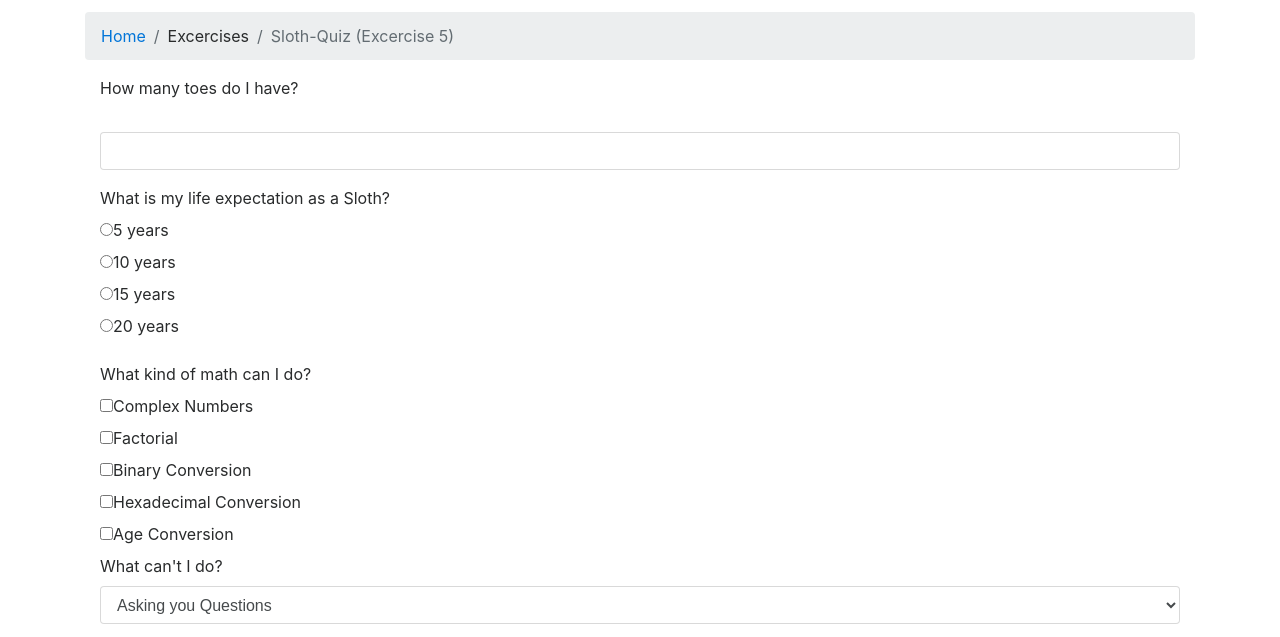
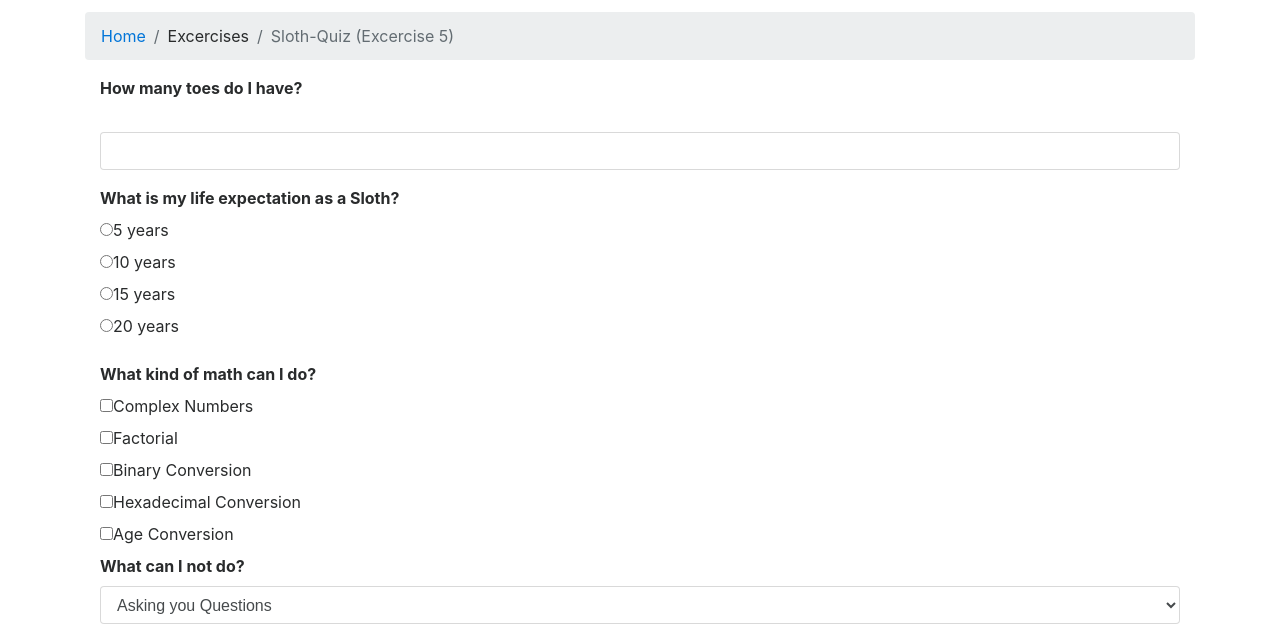
Before and after one commit to SEBHN/SlothHomepage, a website: page excercise-quiz.html in a window 1280 px wide. Shown: the part 152-789 px from the top of the page. Drawn offline with Linux system fonts and the light colour scheme.

Commit message:
make questions bold

```diff
--- a/excercise-quiz.html
+++ b/excercise-quiz.html
@@ -117,13 +117,13 @@ function checkQuiz() {
 <div class="container-fluid">
 
 
-<label for="q1">How many toes do I have?</label>
+<label for="q1"><b>How many toes do I have?</b></label>
 <div class="form-group">
   <input type="number" class="form-control" id="q1">
 </div>
 
 
-<label for="sel1">What is my life expectation as a Sloth?</label>
+<label for="sel1"><b>What is my life expectation as a Sloth?</b></label>
 <div class="form-group">
   <form>
     <div class="radio">
@@ -141,7 +141,7 @@ function checkQuiz() {
   </form>
 </div>
 
-<label for="sel2">What kind of math can I do?</label>
+<label for="sel2"><b>What kind of math can I do?</b></label>
 <div class="checkbox">
   <label><input type="checkbox" value="" id="q3a1">Complex Numbers</label>
 </div>
@@ -158,7 +158,7 @@ function checkQuiz() {
   <label><input type="checkbox" value="" id="q3a5">Age Conversion</label>
 </div>
 
-<label for="sel3">What can't I do?</label>
+<label for="sel3"><b>What can I not do?</b></label>
 <div class="form-group">
   <select class="form-control" id="q4">
 	<option value="1">Asking you Questions</option>
```
